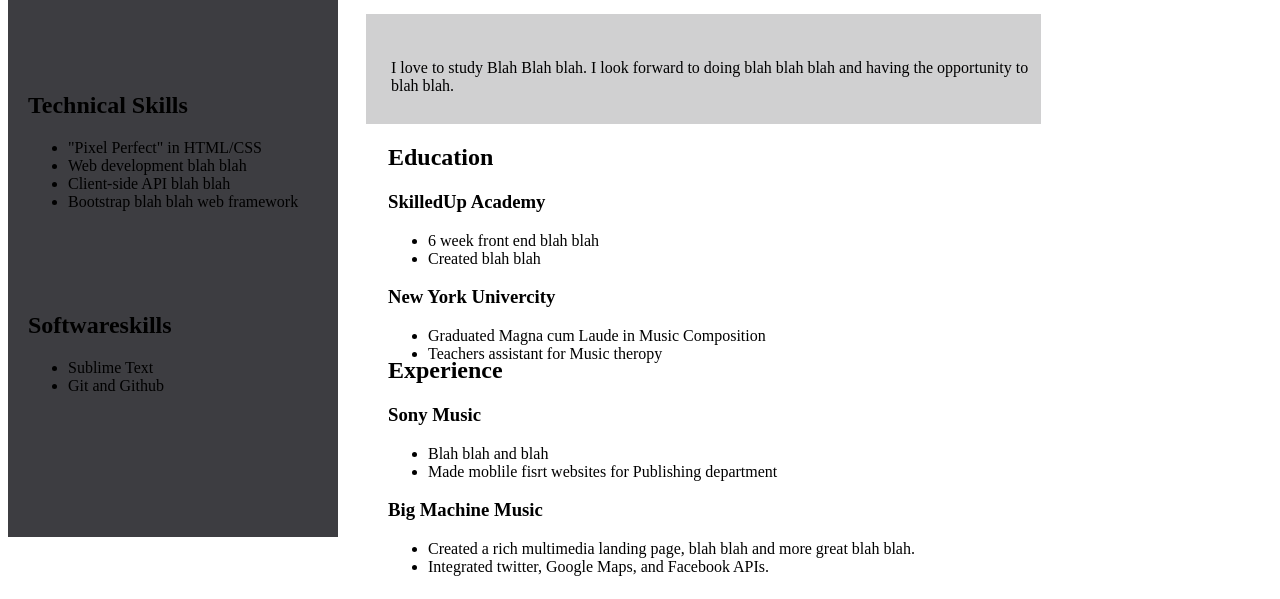
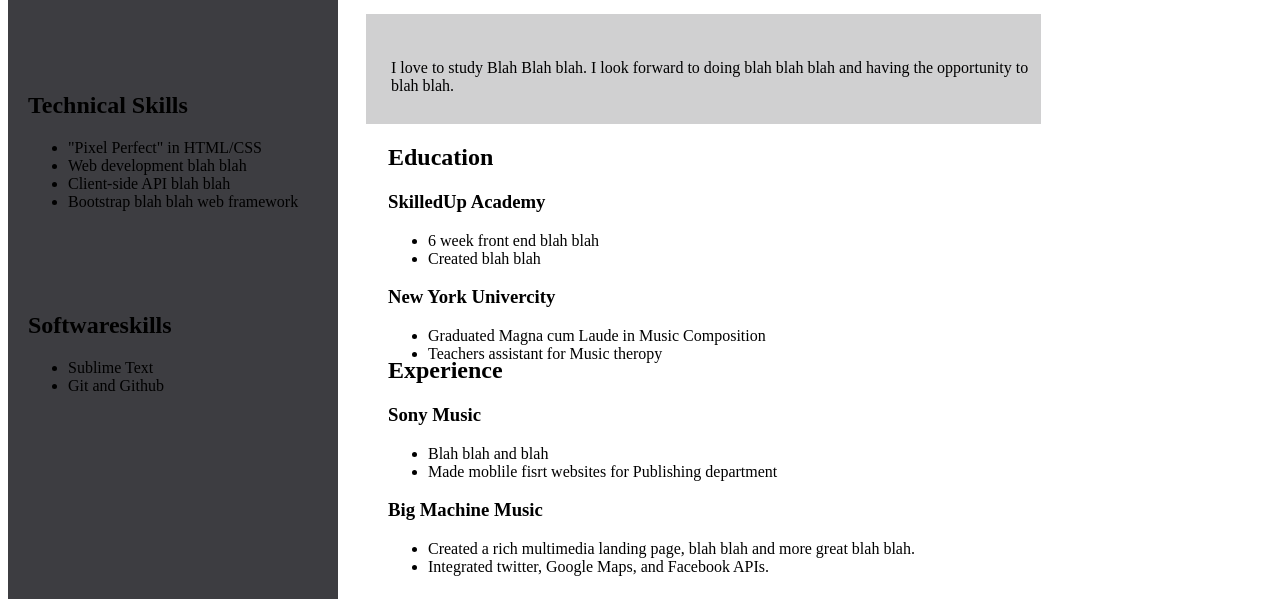
Before and after one commit to CMcLaren/CMcLaren.github.io, a plain HTML site: page index.html in a window 1280 px wide. Shown: the part 212-811 px from the top of the page. Drawn offline with Linux system fonts and the light colour scheme.

Commit message:
.aside, tweek

```diff
--- a/css/style.css
+++ b/css/style.css
@@ -4,7 +4,7 @@ main {
 
 aside {
   width: 330px;
-  height: 741px;
+  height: 803px;
   background-color: #3D3D41;
   float: left;
   border-left-width: 100px;
```
